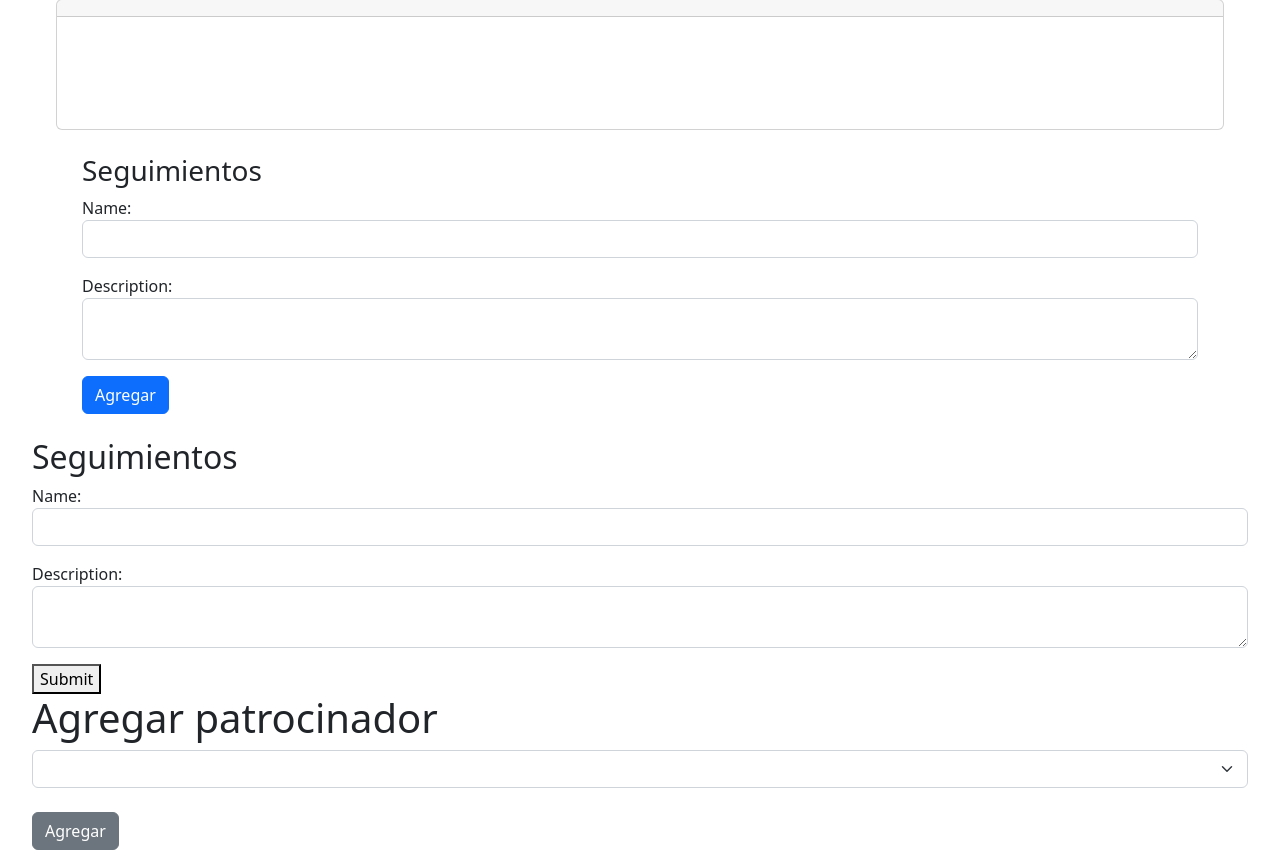
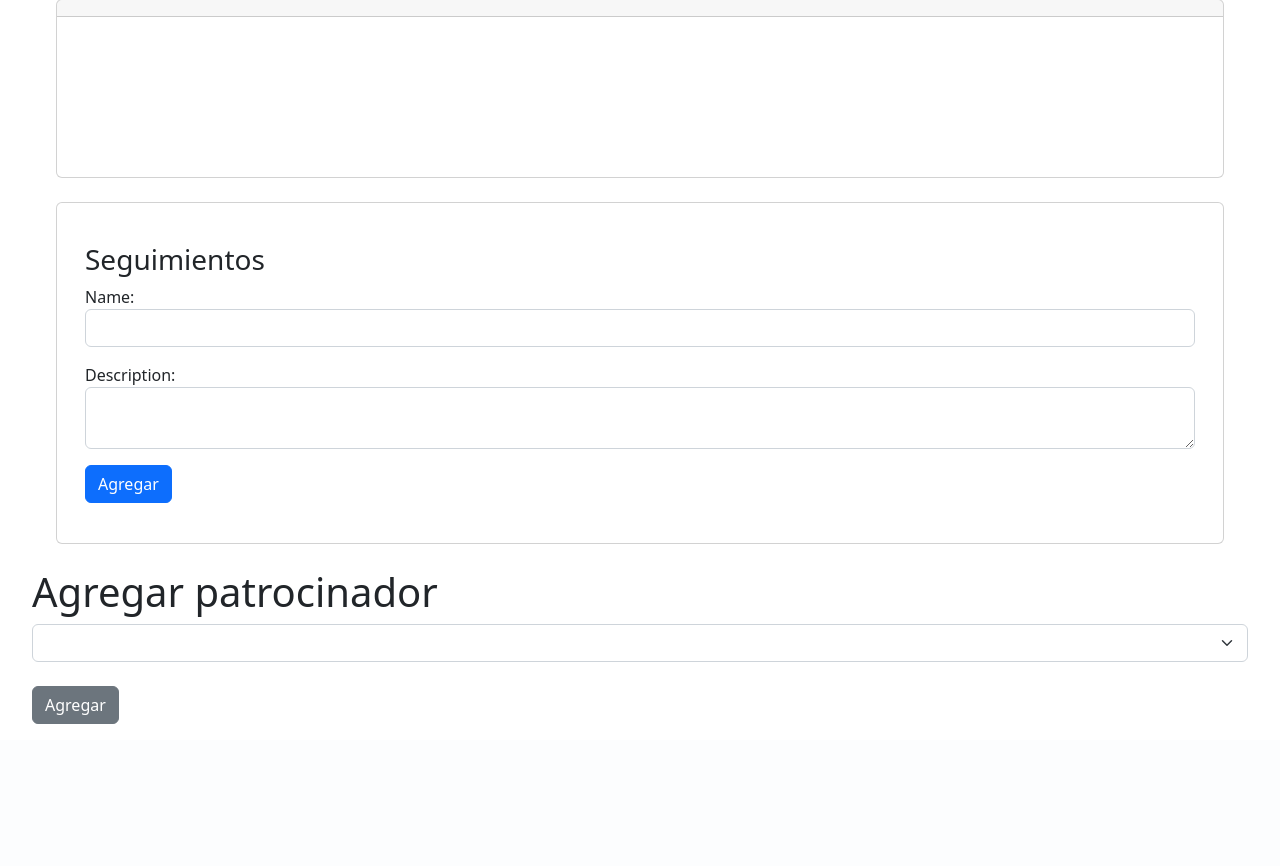
Before and after one commit to Br14nMat/crm-project, a Django app: template CRM/core/templates/event_info.html in a window 1280 px wide. Shown: the part 141-1007 px from the top of the page. After the commit the page ends 865 px from the top, so only its background shows below. Run offline with Django 4.2, Linux system fonts and the light colour scheme; the template is opened without the code that fills it: values that come from a table or form of the project are taken from there, others are empty; grey boxes are pictures that could not be loaded.

Commit message:
Hotfix (HU21): style merge bug fixed

```diff
--- a/CRM/core/admin.py
+++ b/CRM/core/admin.py
@@ -1,9 +1,10 @@
 from django.contrib import admin
 
-from .models import Sponsor, Event, Donation, investigation_project
+from .models import Sponsor, Event, Donation, investigation_project, Followup
 
 # Register your models here.
 admin.site.register(Sponsor)
 admin.site.register(Event)
 admin.site.register(Donation)
 admin.site.register(investigation_project)
+admin.site.register(Followup)
--- a/CRM/core/templates/event_info.html
+++ b/CRM/core/templates/event_info.html
@@ -4,6 +4,7 @@
     <div class="card mx-4">
         <div class="card-header">{{event.date}}</div>
             <div class="card-body">
+                <div class="container-sm py-4">
                 <h1 class="card-title">{{event.name}}</h1>
                 <p class="card-text">
                     {{event.type}}<br>
@@ -12,25 +13,26 @@
                 </p>
             </div>
         </div>
+    </div>
+    <br>
 
+
+    <section class="followups">
+        <div class="card mx-4">
+            <div class="card-body">
                 <div class="container-sm py-4">
                     <h3>Seguimientos</h3>
                     <div class="form-group">
-            <form action = "" method = "POST">
+                        <form action = "" method = "POST" name="followup">
                             {% csrf_token %}
                             {{form.as_p}}
-                <button type = "submit" class="btn btn-primary">Agregar</button>
+                            <button type="submit" name="followup" value="followup" class="btn btn-primary">Agregar</button>
                         </form>
                     </div>
                 </div>
-    <section class="followups">
-        <h2>Seguimientos</h2>
-
-        <form action = "" method = "POST" name="followup">
-            {% csrf_token %}
-            {{form.as_p}}
-            <button type="submit" name="followup" value="followup">Submit</button>
-        </form>
+            </div>
+        </div>
+        <br>
 
     <div class="row row-cols-1 row-cols-md-1 g-4 px-4">
         {% for f in followups %}
```
Lines whose indentation alone changed are shown as unchanged.
